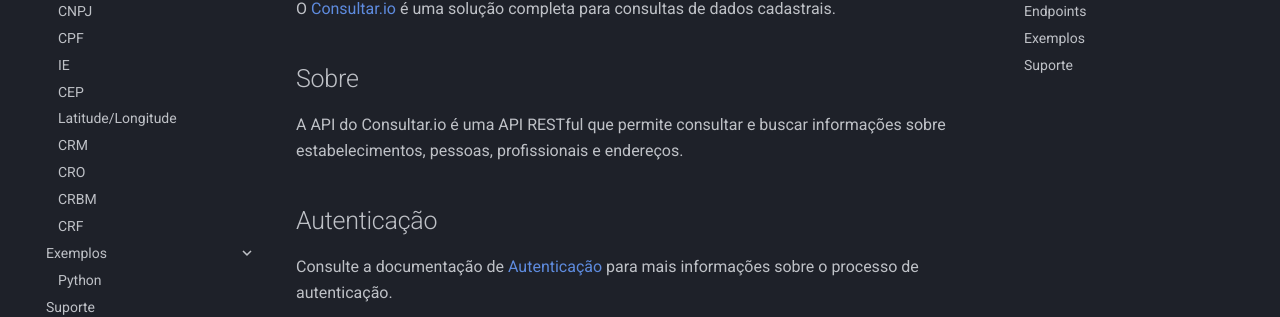
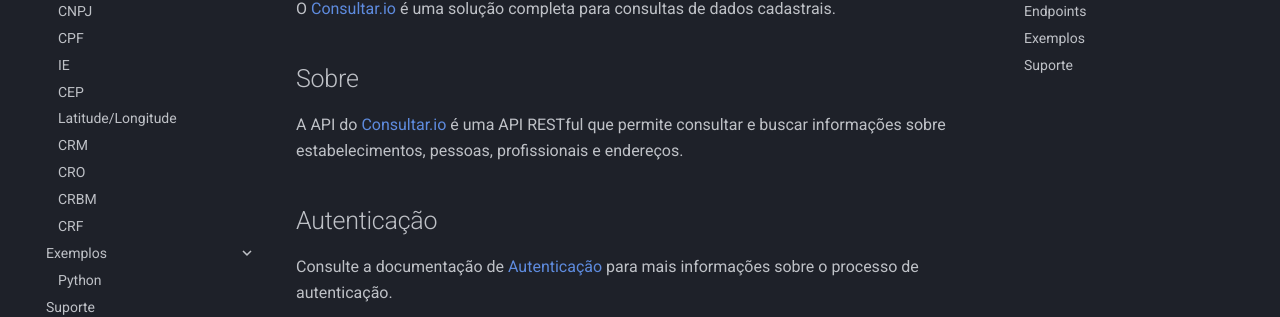
Before and after one commit to consultar-io/doc, an MkDocs documentation site: the page built from docs/index.md, in a window 1280 px wide and 900 px high. Shown: the part 235-552 px from the top of the window. Built offline with MkDocs 1.6.1 and Material for MkDocs 9.7.7, drawn with Linux system fonts in a browser that asks for light colours; part of the change alters nothing that is shown.

```diff
--- a/docs/index.md
+++ b/docs/index.md
@@ -6,8 +6,7 @@ O [Consultar.io](https://consultar.io?utm_source=docs&utm_medium=referral&utm_ca
 
 ## Sobre
 
-A API do Consultar.io é uma API RESTful que permite consultar e buscar informações
-sobre estabelecimentos, pessoas, profissionais e endereços.
+A API do [Consultar.io](https://consultar.io?utm_source=docs&utm_medium=referral&utm_campaign=index) é uma API RESTful que permite consultar e buscar informações sobre estabelecimentos, pessoas, profissionais e endereços.
 
 ## Autenticação
 
```
